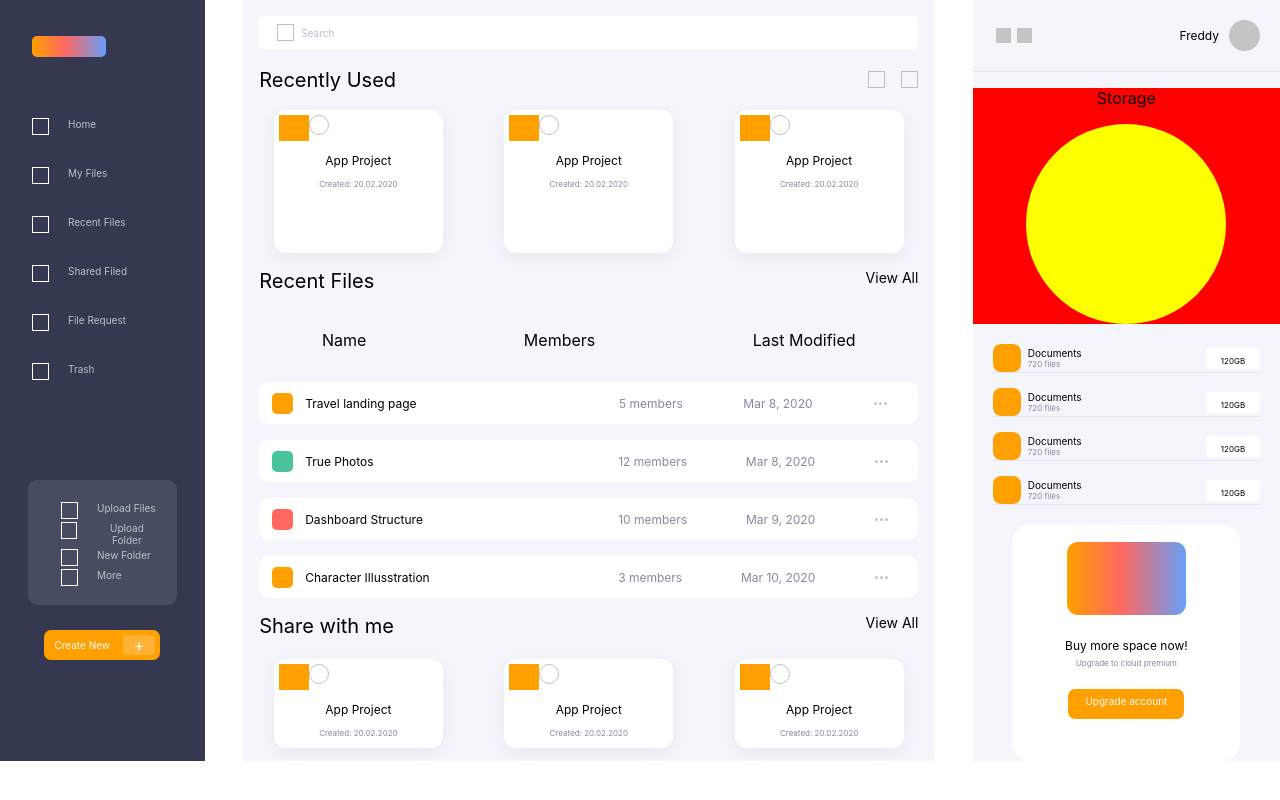
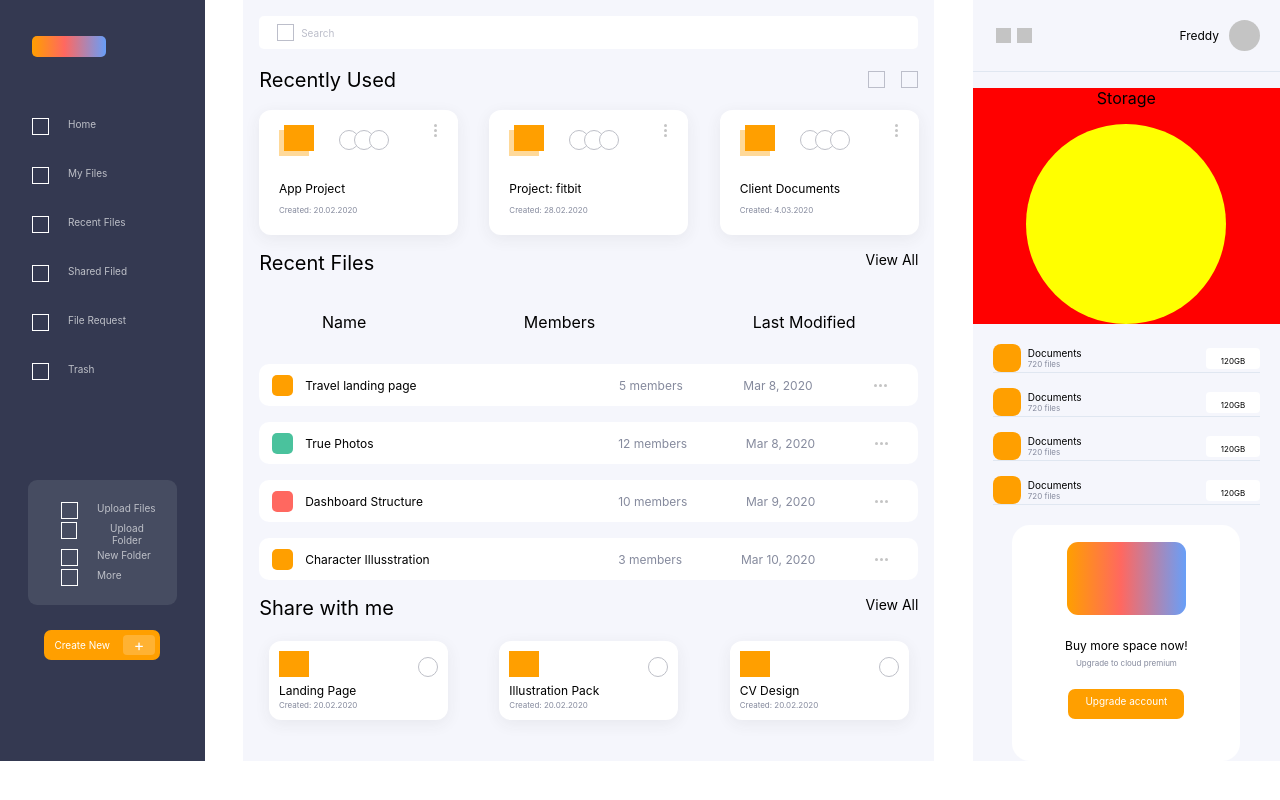
Before and after one commit to Freddy-Bedregal/styling-challenge, a React (Create React App) app: page / in a window 1280 px wide. Built offline with nearby package versions, Linux system fonts and the light colour scheme.

Commit message:
Big Card component finished

```diff
--- a/src/App.tsx
+++ b/src/App.tsx
@@ -49,9 +49,9 @@ function App() {
         <SearchBar></SearchBar>
         <LabelTop></LabelTop>
         <div className='big-cards-container'>
-          <CardBig></CardBig>
-          <CardBig></CardBig>
-          <CardBig></CardBig>
+          <CardBig title="App Project" date="Created: 20.02.2020"></CardBig>
+          <CardBig title="Project: fitbit" date="Created: 28.02.2020"></CardBig>
+          <CardBig title="Client Documents" date="Created: 4.03.2020"></CardBig>
         </div>
 
         <LabelBottom name='Recent Files'></LabelBottom>
@@ -65,9 +65,9 @@ function App() {
         <LabelBottom name='Share with me'></LabelBottom>
 
         <div className='small-cards-container'>
-          <SmallCard></SmallCard>
-          <SmallCard></SmallCard>
-          <SmallCard></SmallCard>
+          <SmallCard title="Landing Page"></SmallCard>
+          <SmallCard title="Illustration Pack"></SmallCard>
+          <SmallCard title="CV Design"></SmallCard>
         </div>
 
       </div>
--- a/src/components/MediumPart/CardBig/CardBig.css
+++ b/src/components/MediumPart/CardBig/CardBig.css
@@ -1,10 +1,12 @@
 .card-big-container{
     width: 159px;
-    height: 133px;
-    padding: 5px;
+    height: auto;
     background-color: white;
     box-shadow: 0px 4px 16px rgba(58, 58, 58, 0.07);
     border-radius: 12px;
+    display: flex;
+    flex-direction: column;
+    padding: 20px;
 }
 
 .row-icons{
@@ -15,9 +17,18 @@
     width: 30px;
     height: 26px;
     background-color:  #FF9F00;
+    position: relative;
+    left: -25px;
+    top: -5px;
 }
 
-.circle{
+.orange-square-shadow{
+    width: 30px;
+    height: 26px;
+    background-color:  #FFD999;
+}
+
+.circle1{
     width: 18px;
     height: 18px;
     background: #FFFFFF;
@@ -25,12 +36,53 @@
     border-radius: 50%;
 }
 
+.circle2{
+    width: 18px;
+    height: 18px;
+    background: #FFFFFF;
+    border: 1px solid #BEC0C8;
+    border-radius: 50%;
+    position: relative;
+    left: -5px;
+}
+
+.circle3{
+    width: 18px;
+    height: 18px;
+    background: #FFFFFF;
+    border: 1px solid #BEC0C8;
+    border-radius: 50%;
+    position: relative;
+    left: -10px;
+}
+
+.big-card-dots{
+    display: flex;
+    flex-direction: column;
+    margin-left: auto;
+    position: relative;
+    top: -7px;
+}
+
+.vertical-dot{
+    width: 3px;
+    height: 3px;
+    background: #C4C4C4;
+    transform: rotate(-90deg);
+    margin: 1px;
+    border-radius: 50%;
+}
+
 .card-title{
     font-size: 12px;
+    text-align: start;
+    margin-top: 25px;
 }
 
 .card-detail{
     font-size: 8px;
     line-height: 9px;
     color: #858A9D;
+    text-align: start;
+    margin-top: 10px;
 }
--- a/src/components/MediumPart/CardBig/CardBig.tsx
+++ b/src/components/MediumPart/CardBig/CardBig.tsx
@@ -1,15 +1,29 @@
 import './CardBig.css'
 
-export function CardBig(){
+interface Props{
+    title: string
+    date: string
+}
+
+export function CardBig(props: Props){
     return (
         <div className='card-big-container'>
             <div className='row-icons'>
+                <div className='orange-square-shadow'></div>
                 <div className='orange-square'></div>
-                <div className='circle'></div>
+                <div className='circle1'></div>
+                <div className='circle2'></div>
+                <div className='circle3'></div>
+
+                <div className='big-card-dots'>
+                    <div className='vertical-dot'></div>
+                    <div className='vertical-dot'></div>
+                    <div className='vertical-dot'></div>
+                </div>
             </div>
 
-            <p className='card-title'>App Project</p>
-            <p className='card-detail'>Created: 20.02.2020</p>
+            <span className='card-title'>{props.title}</span>
+            <span className='card-detail'>{props.date}</span>
         </div>
     )
 }
--- a/src/components/MediumPart/LargeCard/LargeCard.css
+++ b/src/components/MediumPart/LargeCard/LargeCard.css
@@ -47,7 +47,7 @@
     display: flex;
 }
 
-.dot{
+.horizontal-dot{
     width: 3px;
     height: 3px;
     background: #C4C4C4;
--- a/src/components/MediumPart/LargeCard/LargeCard.tsx
+++ b/src/components/MediumPart/LargeCard/LargeCard.tsx
@@ -19,9 +19,9 @@ export function LargeCard(props: Props){
                 <div className='large-card-members'>{props.members}</div>
                 <div className='large-card-modified'>{props.modified}</div>
                 <div className='large-card-dots'>
-                    <div className='dot'></div>
-                    <div className='dot'></div>
-                    <div className='dot'></div>
+                    <div className='horizontal-dot'></div>
+                    <div className='horizontal-dot'></div>
+                    <div className='horizontal-dot'></div>
                 </div>
             </div>
         </div>
--- a/src/components/MediumPart/SmallCard/SmallCard.css
+++ b/src/components/MediumPart/SmallCard/SmallCard.css
@@ -1,14 +1,19 @@
 .card-small-container{
     width: 159px;
-    height: 79px;
-    padding: 5px;
+    height: auto;
+    padding: 10px;
     background-color: white;
     box-shadow: 0px 4px 16px rgba(58, 58, 58, 0.07);
     border-radius: 12px;
+    display: flex;
+    flex-direction: column;
 }
 
 .card-small-row-icons{
     display: flex;
+    justify-content: space-between;
+    align-items: baseline;
+    margin-bottom: 6px;
 }
 
 .card-small-orange-square{
@@ -27,10 +32,12 @@
 
 .card-small-title{
     font-size: 12px;
+    text-align: start;
 }
 
 .card-small-detail{
     font-size: 8px;
-    line-height: 9px;
     color: #858A9D;
+    text-align: start;
+    margin-top: 2px;
 }
--- a/src/components/MediumPart/SmallCard/SmallCard.tsx
+++ b/src/components/MediumPart/SmallCard/SmallCard.tsx
@@ -1,6 +1,10 @@
 import './SmallCard.css'
 
-export function SmallCard(){
+interface Props{
+    title: string
+}
+
+export function SmallCard(props: Props){
     return (
         <div className='card-small-container'>
             <div className='card-small-row-icons'>
@@ -8,8 +12,8 @@ export function SmallCard(){
                 <div className='card-small-circle'></div>
             </div>
 
-            <p className='card-small-title'>App Project</p>
-            <p className='card-small-detail'>Created: 20.02.2020</p>
+            <span className='card-small-title'>{props.title}</span>
+            <span className='card-small-detail'>Created: 20.02.2020</span>
         </div>
     )
 }
```
